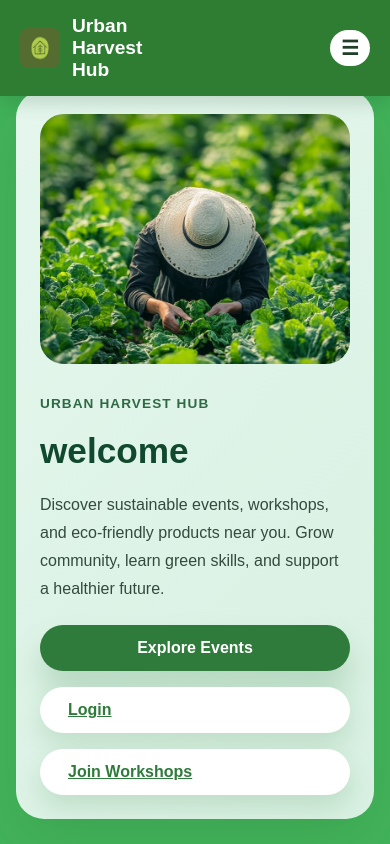
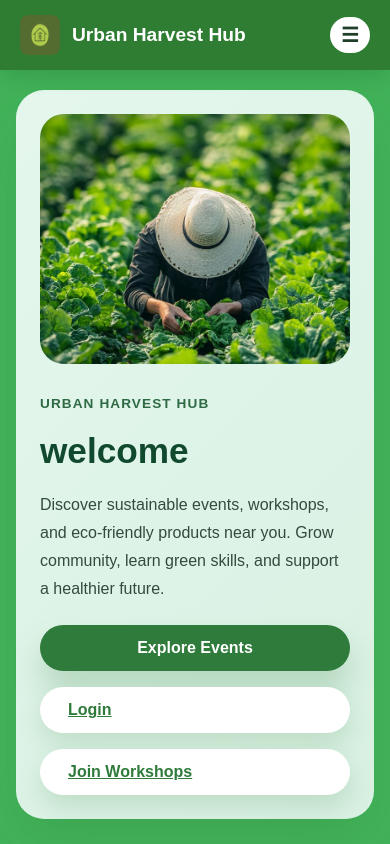
Before and after one commit to Chamodi2004/Urban_Harvest_PWA, a React (Vite) app in the folder frontend/: page / in a window 390 px wide. Shown: the top 844 px of the page. Built offline with nearby package versions, Linux system fonts and the light colour scheme.

Commit message:
fix responsiveness

```diff
--- a/frontend/src/index.css
+++ b/frontend/src/index.css
@@ -570,7 +570,7 @@ body.dark .navbar {
 
     position: absolute;
 
-    top: 72px;
+    top: 100%;
     left: 0;
 
     width: 100%;
@@ -744,10 +744,6 @@ body.dark .navbar {
   .location-card {
     max-width: 100%;
   }
-
-  .logo {
-    max-width: 160px;
-  }
 }
 
 /* Footer */
```
